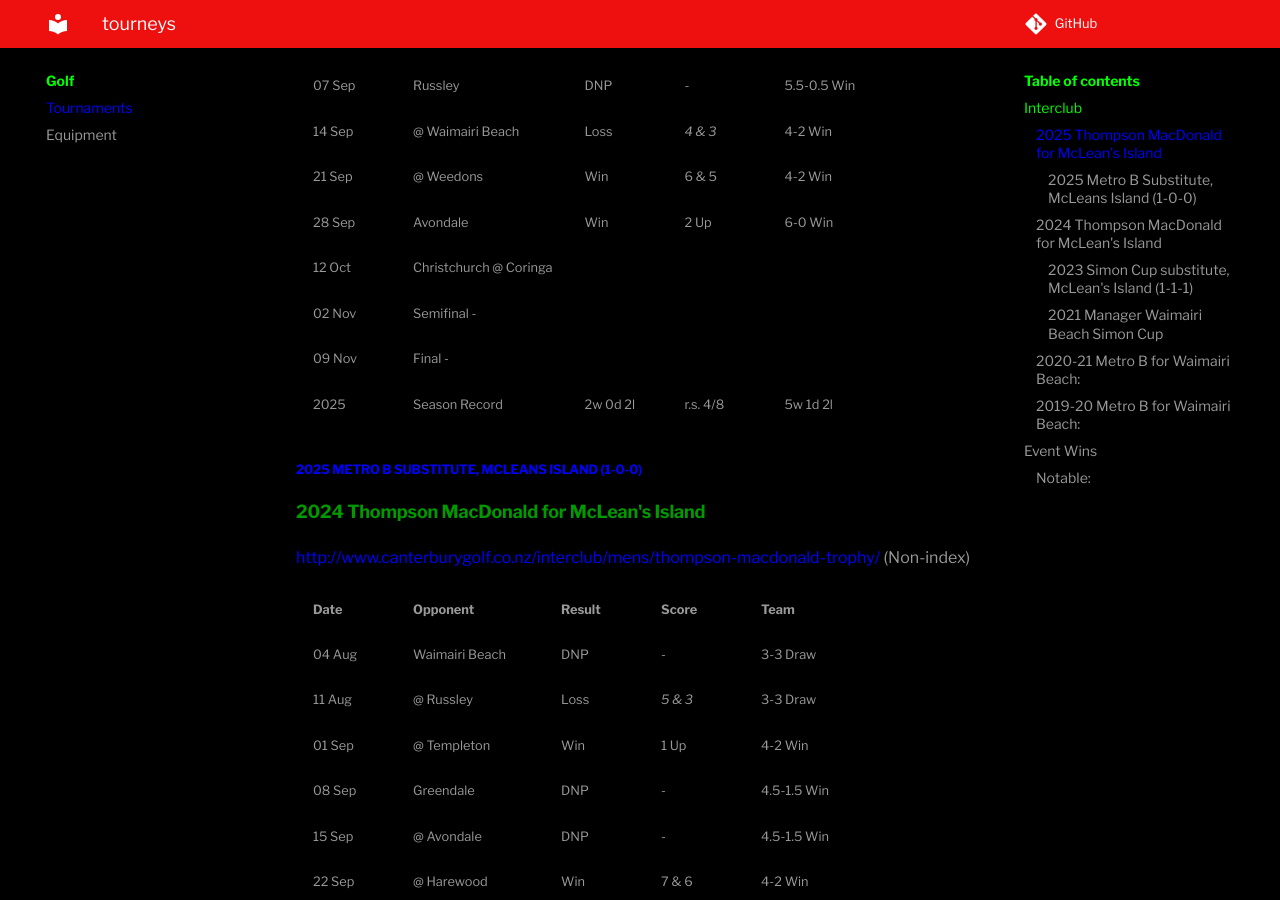
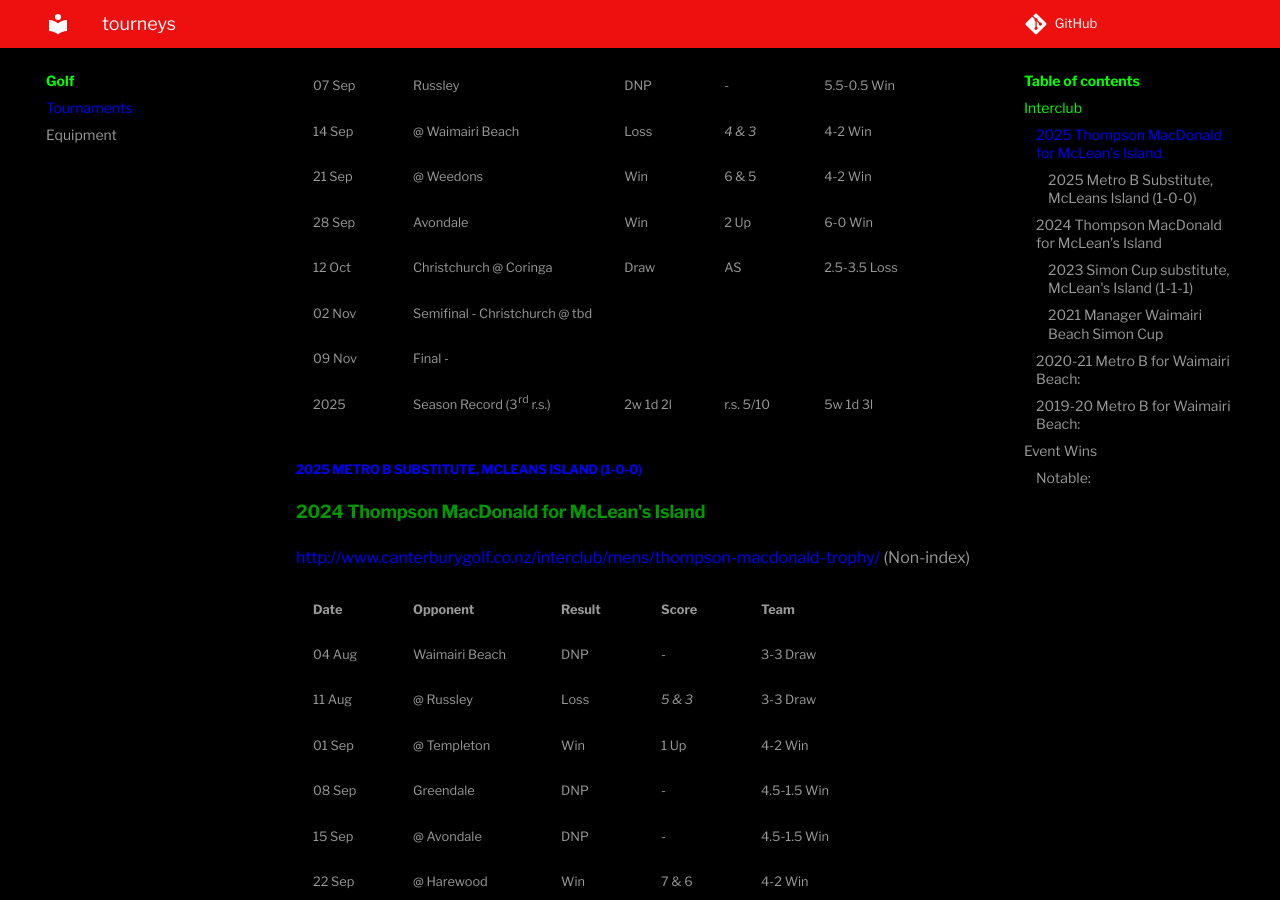
Before and after one commit to matchavez/matchavez.github.io, an MkDocs documentation site: the page built from docs/golf/tourneys.md, in a window 1280 px wide and 900 px high, scrolled down 533 px. Built offline with MkDocs 1.6.1 and Material for MkDocs 9.7.7, drawn with Linux system fonts in a browser that asks for light colours; comment, search, counter and statistics services are not loaded; some of the changed text lies outside the part shown.

Commit message:
[PUBLISHER] Merge #78

```diff
--- a/docs/golf/tourneys.md
+++ b/docs/golf/tourneys.md
@@ -8,22 +8,22 @@
 ## Interclub
 
 #### 2025 Thompson MacDonald for McLean's Island
-http://www.canterburygolf.co.nz/interclub/mens/thompson-macdonald-trophy/ (Non-index)
+[http://www.canterburygolf.co.nz/interclub/mens/thompson-macdonald-trophy/ ](https://www.canterburygolf.co.nz/thompson-macdonald-trophy/)(Non-index)
 
-| Date   | Opponent               | Result   | Score    | Team         |
-| ------ | ---------------------- | -------- | -------- | ------------ |
-| 10 Aug | @ Greendale            | DNP      | -        | 3-3 Draw     |
-| 17 Aug | Harewood               | DNP      | -        | 4-2 Win      |
-| 24 Aug | Rawhiti                | DNP      | -        | 1-5 Loss     |
-| 31 Aug | @ Coringa              | Loss     | _3 & 2_  | 2.5-3.5 Loss |
-| 07 Sep | Russley                | DNP      | -        | 5.5-0.5 Win  |
-| 14 Sep | @ Waimairi Beach       | Loss     | _4 & 3_  | 4-2 Win      |
-| 21 Sep | @ Weedons              | Win      | 6 & 5    | 4-2 Win      |
-| 28 Sep | Avondale               | Win      | 2 Up     | 6-0 Win      |
-| 12 Oct | Christchurch @ Coringa |          |          |              |
-| 02 Nov | Semifinal -            |          |          |              |
-| 09 Nov | Final -                |          |          |              |
-| 2025   | Season Record          | 2w 0d 2l | r.s. 4/8 | 5w 1d 2l     |
+| Date   | Opponent                       | Result   | Score     | Team         |
+| ------ | ------------------------------ | -------- | --------- | ------------ |
+| 10 Aug | @ Greendale                    | DNP      | -         | 3-3 Draw     |
+| 17 Aug | Harewood                       | DNP      | -         | 4-2 Win      |
+| 24 Aug | Rawhiti                        | DNP      | -         | 1-5 Loss     |
+| 31 Aug | @ Coringa                      | Loss     | _3 & 2_   | 2.5-3.5 Loss |
+| 07 Sep | Russley                        | DNP      | -         | 5.5-0.5 Win  |
+| 14 Sep | @ Waimairi Beach               | Loss     | _4 & 3_   | 4-2 Win      |
+| 21 Sep | @ Weedons                      | Win      | 6 & 5     | 4-2 Win      |
+| 28 Sep | Avondale                       | Win      | 2 Up      | 6-0 Win      |
+| 12 Oct | Christchurch @ Coringa         | Draw     | AS        | 2.5-3.5 Loss |
+| 02 Nov | Semifinal - Christchurch @ tbd |          |           |              |
+| 09 Nov | Final -                        |          |           |              |
+| 2025   | Season Record (3rd r.s.)       | 2w 1d 2l | r.s. 5/10 | 5w 1d 3l     |
 
 
 ##### 2025 Metro B Substitute, McLeans Island (1-0-0)
```
Also changed, not shown: other parts of docs/golf/tourneys.md (+1 -1 lines).
